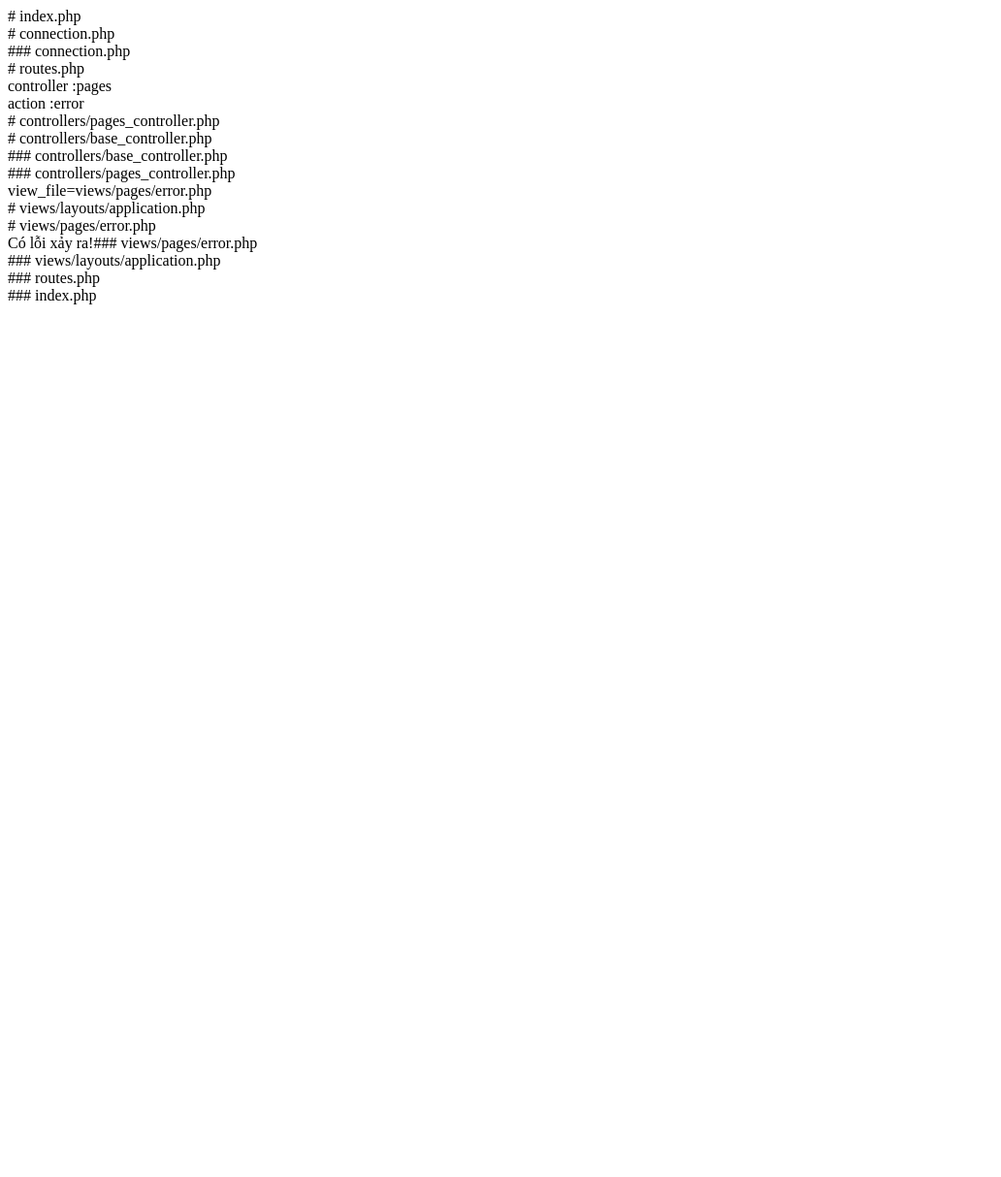
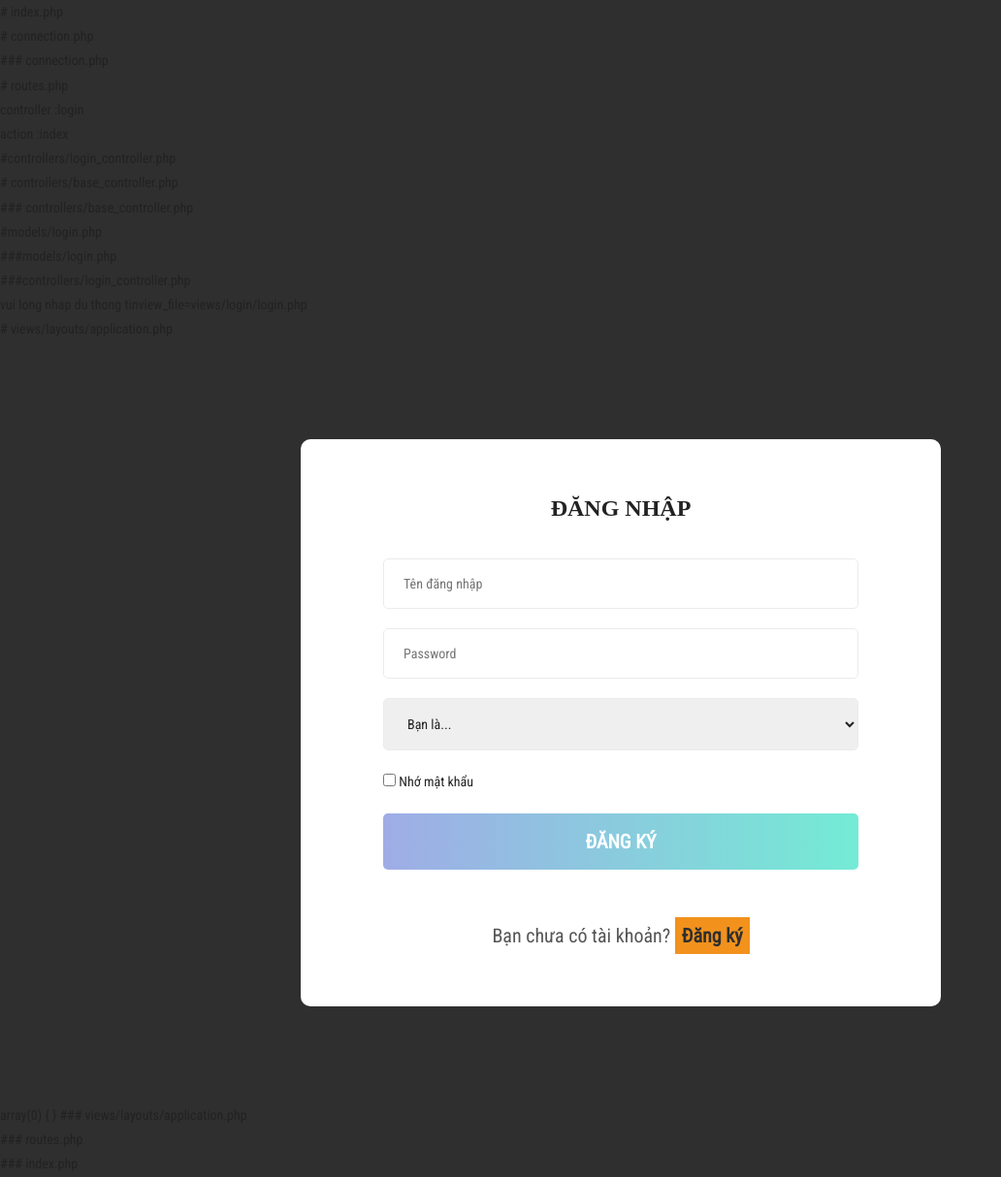
Before and after one commit to HaiNamNguyen3012/B-i-t-p-l-n-web, a PHP site: page /index.php?controller=login in a window 1280 px wide. Shown: the whole page at 97% size, without its empty margins (0-1032 px from the left). Before the commit the page ends 314 px from the top, so only its background shows below. Run offline with PHP 8.4, Linux system fonts and the light colour scheme.

Commit message:
add backend login and fixes
còn một lỗi nhỏ là liên kết đăng kí trong đăng nhập chưa chuẩn

```diff
--- /dev/null
+++ b/assets/stylesheets/dangnhap.css
@@ -0,0 +1,100 @@
+* {
+    margin: 0;
+    padding: 0;
+    box-sizing: border-box;
+    font-family: 'Roboto Condensed', sans-serif;
+}
+
+body {
+    font-size: 14px;
+    line-height: 1.8;
+    color: #222;
+    font-weight: 400;
+    background-color: #2F2F2F;
+}
+
+.container {
+    width: 660px;
+    position: relative;
+    margin: 100px auto;
+}
+
+h1 {
+    /* line-height: 1.66; */
+    margin: 0;
+    padding: 0;
+    font-weight: 900;
+    color: #222;
+    font-family: 'Montserrat';
+    font-size: 24px;
+    text-transform: uppercase;
+    text-align: center;
+    margin-bottom: 30px;
+}
+
+.signin-content {
+    background: #fff;
+    border-radius: 10px;
+    -moz-border-radius: 10px;
+    -webkit-border-radius: 10px;
+    -o-border-radius: 10px;
+    -ms-border-radius: 10px;
+    padding: 50px 85px;
+}
+
+.form-group {
+    overflow: auto;
+    margin-bottom: 20px;
+}
+
+.form-input {
+    width: 100%;
+    border: 1px solid #ebebeb;
+    border-radius: 5px;
+    -moz-border-radius: 5px;
+    -webkit-border-radius: 5px;
+    -o-border-radius: 5px;
+    -ms-border-radius: 5px;
+    padding: 17px 20px;
+    box-sizing: border-box;
+    font-size: 14px;
+    font-weight: 500;
+    color: #222;
+}
+
+.loginhere {
+    color: #555;
+    font-weight: 500;
+    font-size: 20px;
+    text-align: center;
+    margin-top: 50px;
+    margin-bottom: 5px;
+}
+
+.signuphere-link {
+    font-weight: 700;
+    color: #2f2f2f;
+    background-color: #F2921D;
+    padding: 7px;
+    text-decoration: none;
+}
+
+.signuphere-link:hover {
+    font-weight: 700;
+    background-color: #2f2f2f;
+    color: #F2921D;
+    padding: 7px;
+    text-decoration: none;
+}
+
+.form-submit {
+    width: 100%;
+    border-radius: 5px;
+    font-size: 20px;
+    font-weight: 700;
+    padding: 17px 20px;
+    color: #fff;
+    text-transform: uppercase;
+    border: none;
+    background-image: linear-gradient(to left, #74ebd5, #9face6);
+}
--- /dev/null
+++ b/controllers/login_controller.php
@@ -0,0 +1,25 @@
+#controllers/login_controller.php</br>
+
+<?php
+require_once('controllers/base_controller.php');
+require_once('models/login.php');
+
+class LoginController extends BaseController
+{
+  function __construct()
+  {
+    $this->folder = 'login';
+  }
+
+  public function index()
+  {
+
+    $login = Login::checkUser();
+    $data = array('login' => $login);
+    $this->render('login', $data);
+  }
+
+}
+?>
+
+###controllers/login_controller.php</br>
--- a/controllers/posts_controller.php
+++ b/controllers/posts_controller.php
@@ -13,6 +13,12 @@ class PostsController extends BaseController
 
   public function index()
   {
+    session_start();
+    //tiến hành kiểm tra là người dùng đã đăng nhập hay chưa
+    //nếu chưa, chuyển hướng người dùng ra lại trang đăng nhập
+    if (!isset($_SESSION['username'])) {
+      header('Location: index.php?controller=login&action=index');
+    }
     $posts = Post::all();
     $data = array('posts' => $posts);
     $this->render('index', $data);
--- a/dangnhap/dangnhap.html
+++ b/dangnhap/dangnhap.html
@@ -26,7 +26,7 @@
 
                         <div class="form-group">
                             <select class="form-input" name="users" id="users">
-                                <option value="users">Bạn là.....</option>
+                                <option  style="display:none" disabled selected value>Bạn là...</option>
                                 <option value="nct">Người cho thuê</option>
                                 <option value="ndi">Người đi thuê</option>
                               </select>
@@ -49,6 +49,7 @@
             </div>
         </section>
     </div>
+
 </body>
 
 </html>
--- /dev/null
+++ b/models/login.php
@@ -0,0 +1,62 @@
+#models/login.php</br>
+<?php
+
+class Login{
+    public $ten_tai_khoan;
+    public $mat_khau;
+    public $vai_tro;
+
+    public function __construct()
+    {
+        $this->ten_tai_khoan=strip_tags(addslashes($_POST['user-name']));
+        $this->mat_khau=strip_tags(addslashes($_POST['password']));
+        $this->vai_tro=$_POST['users'];
+
+    }
+
+    static function checkUser(){
+        if(enoughInfo()){
+            $db = DB::getInstance();
+           // $db->setAttribute(PDO::ATTR_ERRMODE, PDO::ERRMODE_EXCEPTION);
+            $user = new Login();
+
+            $query="SELECT * , count(*) as tong from $user->vai_tro where ten_tai_khoan='$user->ten_tai_khoan'";
+            echo $query;//////////////////////// loi loi
+
+            $req = $db->query($query);
+            $info= $req->fetch();
+
+
+            if($info['tong']==1){
+
+                    if(password_verify($user->mat_khau,$info['mat_khau'])){
+                        //lưu vào session
+                        $_SESSION['username']=$user->ten_tai_khoan;
+                        echo "đăng nhập thành công";
+                        header('Location: index.php?controller=posts');
+                    }
+                    else{
+                        echo "mat khau ko dung";
+                    }
+            }
+            else{
+                echo "ten dang nhap khong dung";
+            }
+        }
+        else{
+            echo "vui long nhap du thong tin";
+        }
+    }
+
+
+
+
+
+
+
+}
+function enoughInfo(){
+        return (isset($_POST['user-name'])&&isset($_POST['password'])&&isset($_POST['users']));
+    }
+    ?>
+###models/login.php</br>
--- a/routes.php
+++ b/routes.php
@@ -6,6 +6,7 @@ $controllers = array(
   'posts' => ['index','showPost'],
   'post_details' => ['showPost'] ,
   'register' => ['index'],
+  'login'  => ['index'],
 
   // bổ sung thêm
 ); // Các controllers trong hệ thống và các action có thể gọi ra từ controller đó.
--- /dev/null
+++ b/views/login/login.php
@@ -0,0 +1,55 @@
+<!DOCTYPE html>
+<html lang="en">
+
+<head>
+    <meta charset="UTF-8">
+    <meta name="viewport" content="width=device-width, initial-scale=1.0">
+    <link href="https://fonts.googleapis.com/css2?family=Roboto+Condensed&display=swap" rel="stylesheet">
+    <link rel="stylesheet" href="./assets/stylesheets/dangnhap.css">
+    <title>Đăng nhập</title>
+</head>
+
+<body>
+    <div class="main">
+        <section class="signin">
+            <div class="container">
+                <div class="signin-content">
+                    <form action="" method="post" id="signin-form" class="signin-form" onsubmit="return validate()">
+                        <h1>Đăng nhập</h1>
+                        <div class="form-group">
+                            <input type="text" class="form-input" name="user-name" id="user-name" placeholder="Tên đăng nhập" required/>
+                        </div>
+
+                        <div class="form-group">
+                            <input type="password" class="form-input" name="password" id="password" placeholder="Password" required/>
+                        </div>
+
+                        <div class="form-group">
+                            <select class="form-input" name="users" id="users">
+                                <option  style="display:none" disabled selected value>Bạn là...</option>
+                                <option value="nguoi_cho_thue">Người cho thuê</option>
+                                <option value="nguoi_thue_phong">Người thuê phòng</option>
+                              </select>
+                        </div>
+
+                        <div class="form-group">
+                            <input type="checkbox" name="remember-me" id="remember-me">
+                            <label for="remember-me"> Nhớ mật khẩu</label><br>
+                        </div>
+
+                        <div class="form-group">
+                            <input type="submit" name="submit" id="submit" class="form-submit" value="Đăng ký" />
+                        </div>
+
+                        <p class="loginhere">
+                            Bạn chưa có tài khoản? <a href="../index.php?controller=register&action=index" class="signuphere-link">Đăng ký</a>
+                        </p>
+                    </form>
+                </div>
+            </div>
+        </section>
+    </div>
+    <?php var_dump($_POST);?>
+</body>
+
+</html>
```
Also changed, not shown: assets/javascripts/dangky.js (added, +96 -0 lines), assets/stylesheets/dangky.css (added, +77 -0 lines), models/register.php (+19 -14 lines), views/register/register.php (+6 -6 lines).
